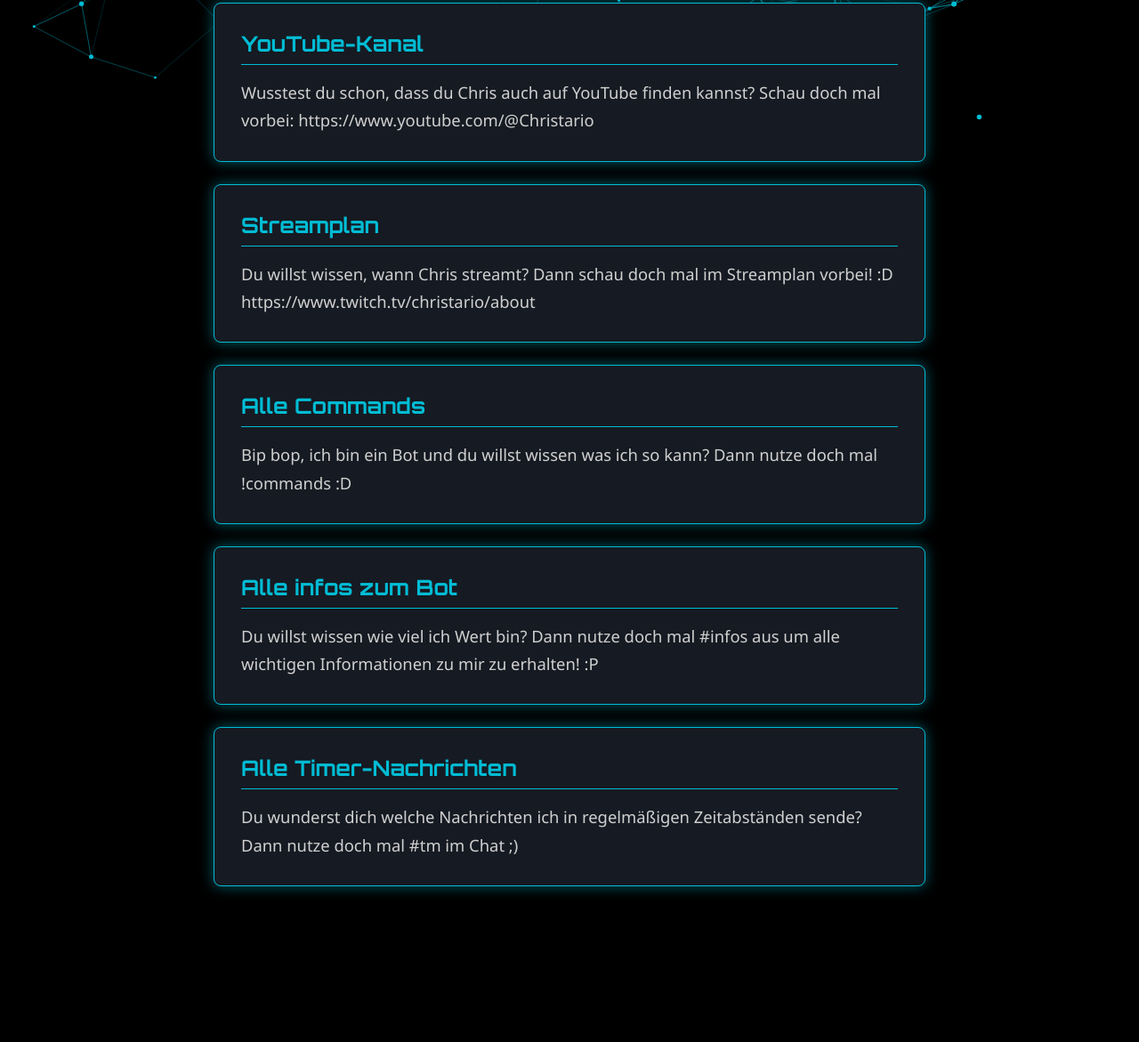
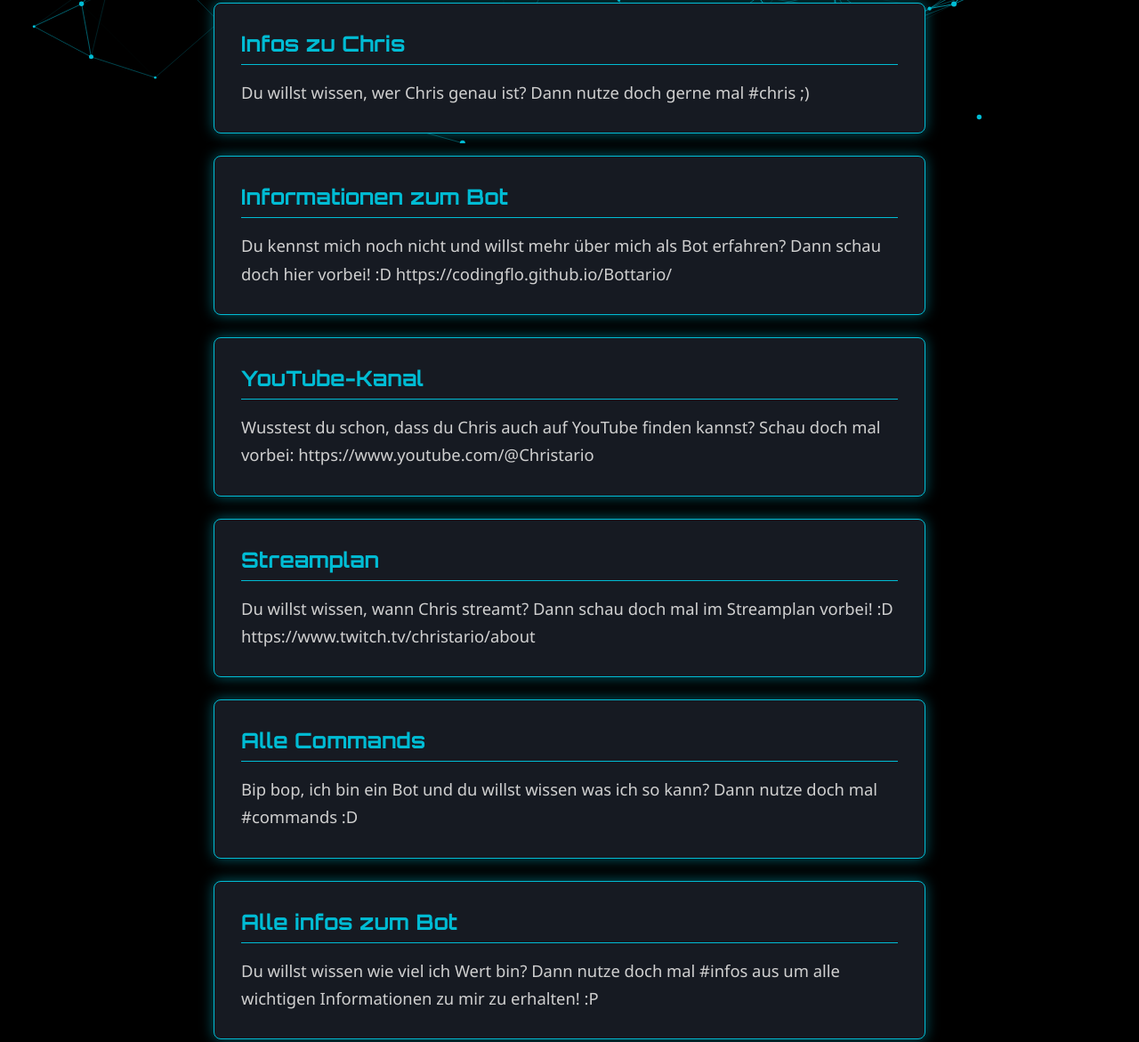
Before and after one commit to CodingFlo/Bottario, a plain HTML site: page docs/timerMessages.html in a window 1280 px wide. Shown: the part 639-1810 px from the top of the page at 89% size. Before the commit the page ends 1655 px from the top, so only its background shows below. Drawn offline with Linux system fonts and the light colour scheme.

Commit message:
Auto: Repository-Synchronisierung

```diff
--- a/docs/timerMessages.html
+++ b/docs/timerMessages.html
@@ -184,7 +184,7 @@
     <!-- Canvas für den animierten Hintergrund -->
     <canvas id="background-canvas"></canvas>
 
-    <h1 style="animation-delay: 0.2s;">Timer-Nachrichten von Chaos7</h1>
+    <h1 style="animation-delay: 0.2s;">Timer-Nachrichten von Bottario</h1>
     <div class="info-container" style="animation-delay: 0.4s;">
         <span>Intervall: 30 Minuten</span>
         <span>Mind. Nachrichten: 30</span>
@@ -201,22 +201,30 @@
             <p>Du willst wissen, wie viel Christarios Community Wert ist? Dann schau doch mal beim Chrisunity Discord Server vorbei! ;) https://discord.gg/e4yf86V</p>
         </div>
         <div class="info-card" style="animation-delay: 1.1s;">
+            <h2>Infos zu Chris</h2>
+            <p>Du willst wissen, wer Chris genau ist? Dann nutze doch gerne mal #chris ;)</p>
+        </div>
+        <div class="info-card" style="animation-delay: 1.25s;">
+            <h2>Informationen zum Bot</h2>
+            <p>Du kennst mich noch nicht und willst mehr über mich als Bot erfahren? Dann schau doch hier vorbei! :D https://codingflo.github.io/Bottario/</p>
+        </div>
+        <div class="info-card" style="animation-delay: 1.4s;">
             <h2>YouTube-Kanal</h2>
             <p>Wusstest du schon, dass du Chris auch auf YouTube finden kannst? Schau doch mal vorbei: https://www.youtube.com/@Christario</p>
         </div>
-        <div class="info-card" style="animation-delay: 1.25s;">
+        <div class="info-card" style="animation-delay: 1.55s;">
             <h2>Streamplan</h2>
             <p>Du willst wissen, wann Chris streamt? Dann schau doch mal im Streamplan vorbei! :D https://www.twitch.tv/christario/about</p>
         </div>
-        <div class="info-card" style="animation-delay: 1.4s;">
+        <div class="info-card" style="animation-delay: 1.7s;">
             <h2>Alle Commands</h2>
-            <p>Bip bop, ich bin ein Bot und du willst wissen was ich so kann? Dann nutze doch mal !commands :D</p>
+            <p>Bip bop, ich bin ein Bot und du willst wissen was ich so kann? Dann nutze doch mal #commands :D</p>
         </div>
-        <div class="info-card" style="animation-delay: 1.55s;">
+        <div class="info-card" style="animation-delay: 1.85s;">
             <h2>Alle infos zum Bot</h2>
             <p>Du willst wissen wie viel ich Wert bin? Dann nutze doch mal #infos aus um alle wichtigen Informationen zu mir zu erhalten! :P</p>
         </div>
-        <div class="info-card" style="animation-delay: 1.7s;">
+        <div class="info-card" style="animation-delay: 2s;">
             <h2>Alle Timer-Nachrichten</h2>
             <p>Du wunderst dich welche Nachrichten ich in regelmäßigen Zeitabständen sende? Dann nutze doch mal #tm im Chat ;)</p>
         </div>
```
